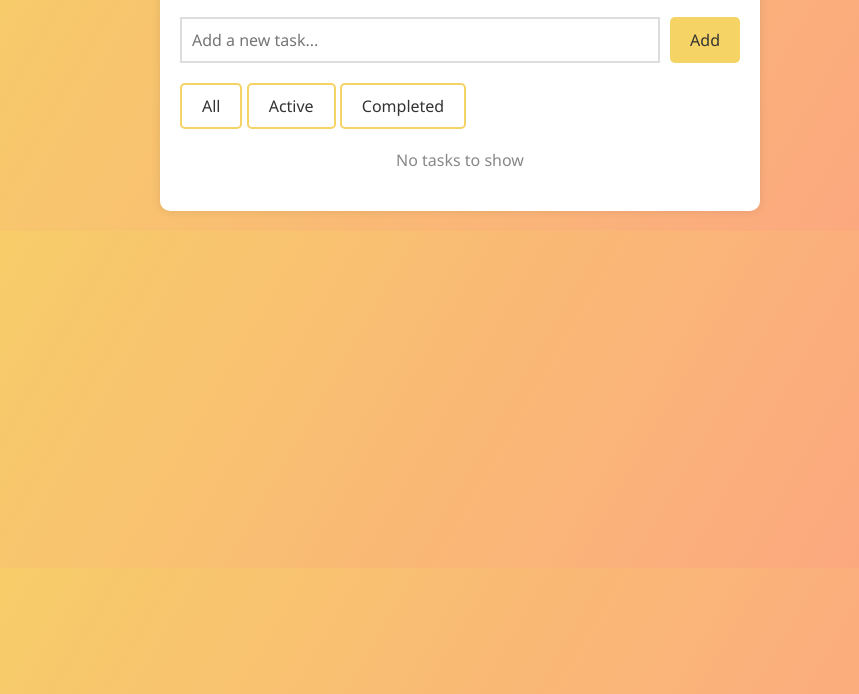
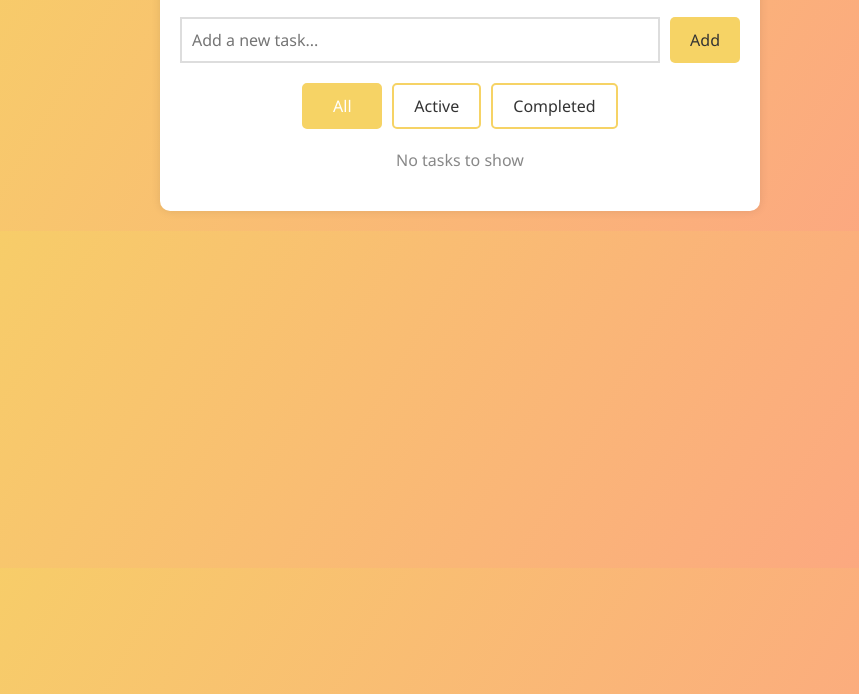
Before and after one commit to tanhangsapho/todo-list-html, a plain HTML site: page index.html in a window 1280 px wide. Both pictures are taken after a click on the button "All". Shown: the part 106-800 px from the top of the page, without its empty margins (180-1039 px from the left). Drawn offline with Linux system fonts and the light colour scheme.

Commit message:
update: active button

```diff
--- a/index.html
+++ b/index.html
@@ -15,14 +15,26 @@
         <button onclick="addTodo()">Add</button>
       </div>
 
-      <div class="filters">
-        <button class="filter-btn active" onclick="filterTodos('all')">
+      <div class="filter">
+        <button
+          class="filter-btn active"
+          data-filter="all"
+          onclick="filterTodos('all')"
+        >
           All
         </button>
-        <button class="filter-btn" onclick="filterTodos('active')">
+        <button
+          class="filter-btn"
+          data-filter="active"
+          onclick="filterTodos('active')"
+        >
           Active
         </button>
-        <button class="filter-btn" onclick="filterTodos('completed')">
+        <button
+          class="filter-btn"
+          data-filter="completed"
+          onclick="filterTodos('completed')"
+        >
           Completed
         </button>
       </div>
--- a/script.js
+++ b/script.js
@@ -38,13 +38,23 @@ function deleteTodo(id) {
 
 function filterTodos(filter) {
   currentFilter = filter;
+  localStorage.setItem("currentFilter", currentFilter); // Save to localStorage
+
+  // Remove active class from all buttons
   document.querySelectorAll(".filter-btn").forEach((btn) => {
     btn.classList.remove("active");
-    if (btn.textContent.toLowerCase() === filter) {
-      btn.classList.add("active");
+  });
+
+  // Add active class to the clicked button
+  const clickedButton = document.querySelector(
+    `.filter-btn[data-filter="${filter}"]`
+  );
+  if (clickedButton) {
+    clickedButton.classList.add("active");
+    console.log(`Active button set to: ${filter}`);
   }
-  });
-  renderTodos();
+
+  renderTodos(); // Render todos based on the selected filter
 }
 
 function renderTodos() {
--- a/style.css
+++ b/style.css
@@ -67,10 +67,22 @@ button:hover {
   background: transparent;
   border: 2px solid #f6d365;
   color: #333;
+  min-width: 80px;
+}
+.filter-btn.active {
+  background-color: #f6d365 !important;
+  border-color: #f6d365;
+  color: white;
 }
 
-.filter-btn.active {
+.filter-btn:hover:not(.active) {
   background: #f6d365;
+  opacity: 0.8;
+}
+
+.filter-btn:hover {
+  background: #f6d365;
+  opacity: 0.8;
 }
 
 #todoList {
```
Lines whose indentation alone changed are shown as unchanged.
